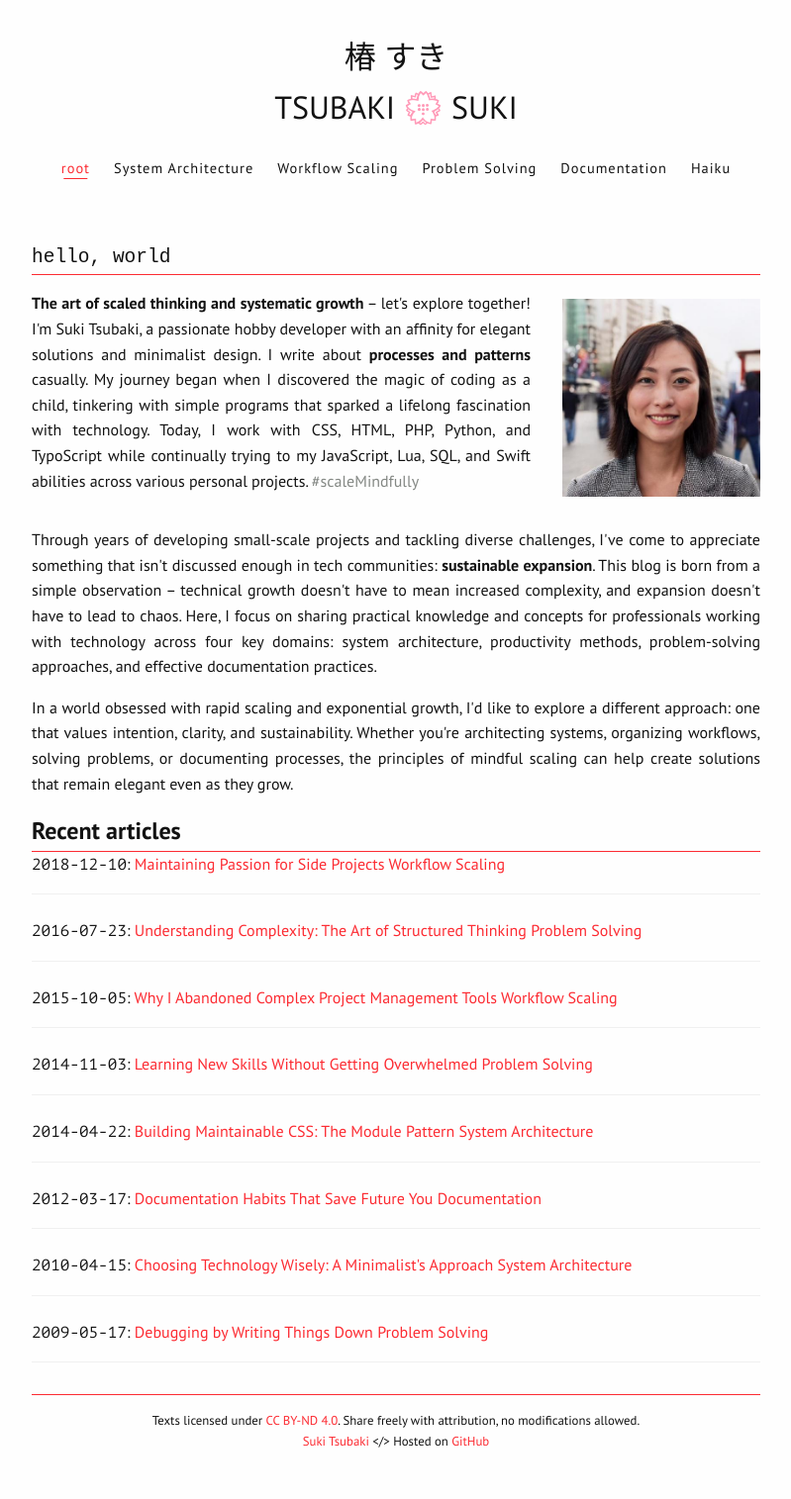
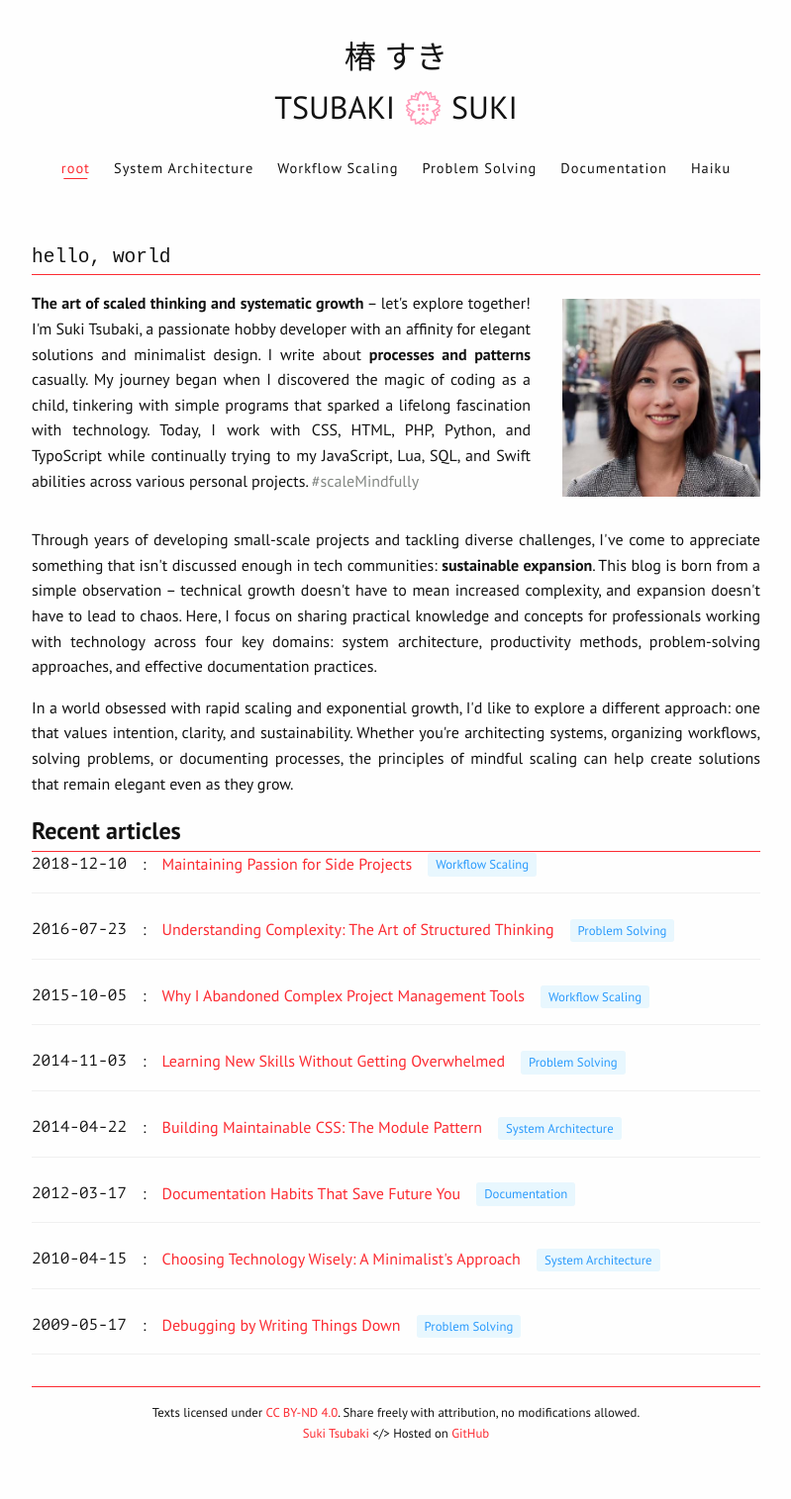
Before and after one commit to sukitsubaki/sukitsubaki.github.io, a Jekyll site: the page built from index.html, in a window 1280 px wide. Shown: the whole page at 99% size, without its empty margins (240-1039 px from the left). Built offline with Jekyll 4.4.1, drawn with Linux system fonts in a browser that asks for light colours.

Commit message:
Update styles.css

```diff
--- a/assets/css/styles.css
+++ b/assets/css/styles.css
@@ -183,7 +183,7 @@ h1,
     text-decoration: underline;
 }
 
-.post-list .post-meta {
+.post-list {
     display: flex;
     justify-content: flex-start;
     align-items: center;
@@ -192,7 +192,7 @@ h1,
     padding-bottom: 0;
 }
 
-.post-list .post-meta .post-scope a {
+.post-list .post-scope a {
     font-size: 0.8rem;
     background-color: var(--secondary-light);
     padding: 0.2rem 0.5rem;
@@ -200,7 +200,7 @@ h1,
     color: var(--secondary);
 }
 
-.post-list .post-meta .post-scope a:hover {
+.post-list .post-scope a:hover {
     background-color: var(--secondary);
     color: white;
 }
```
